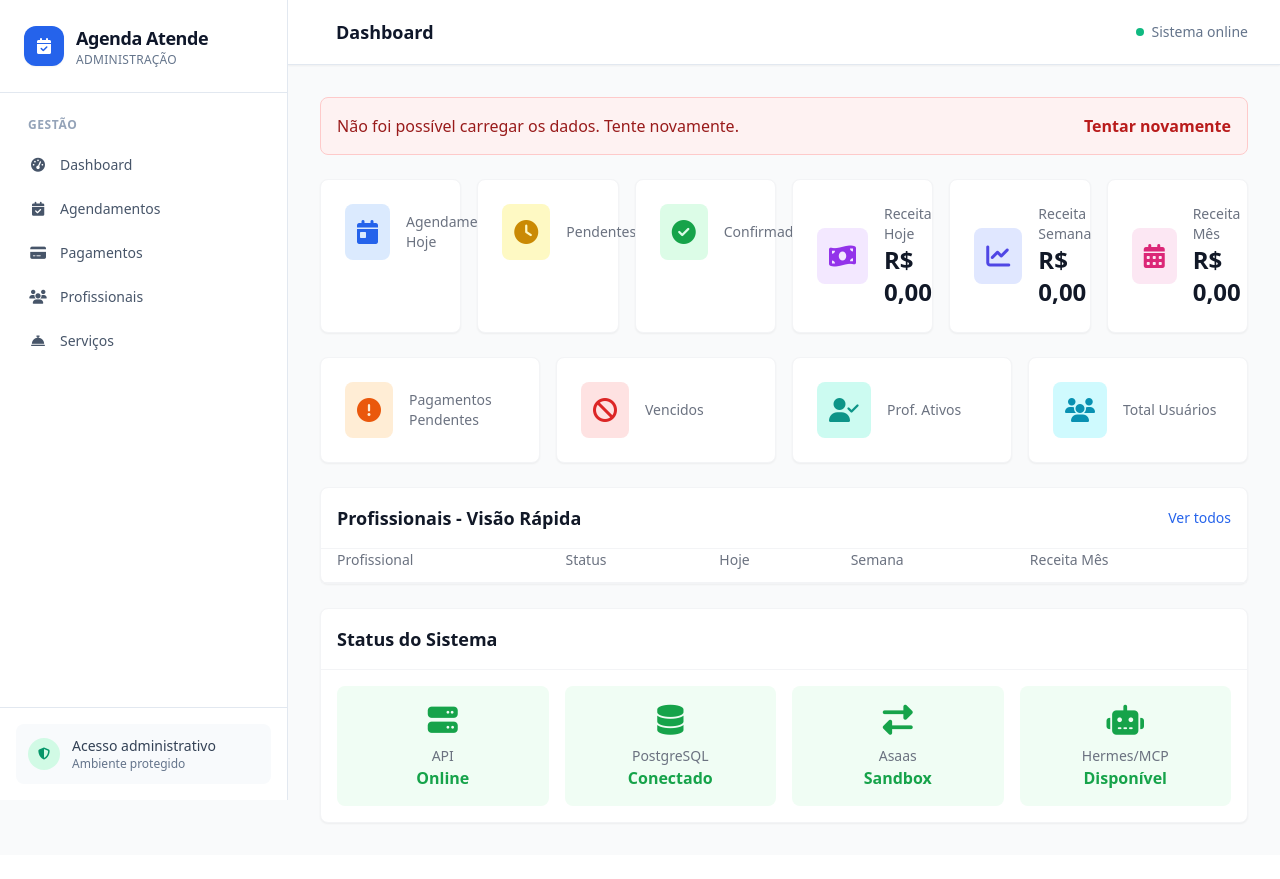
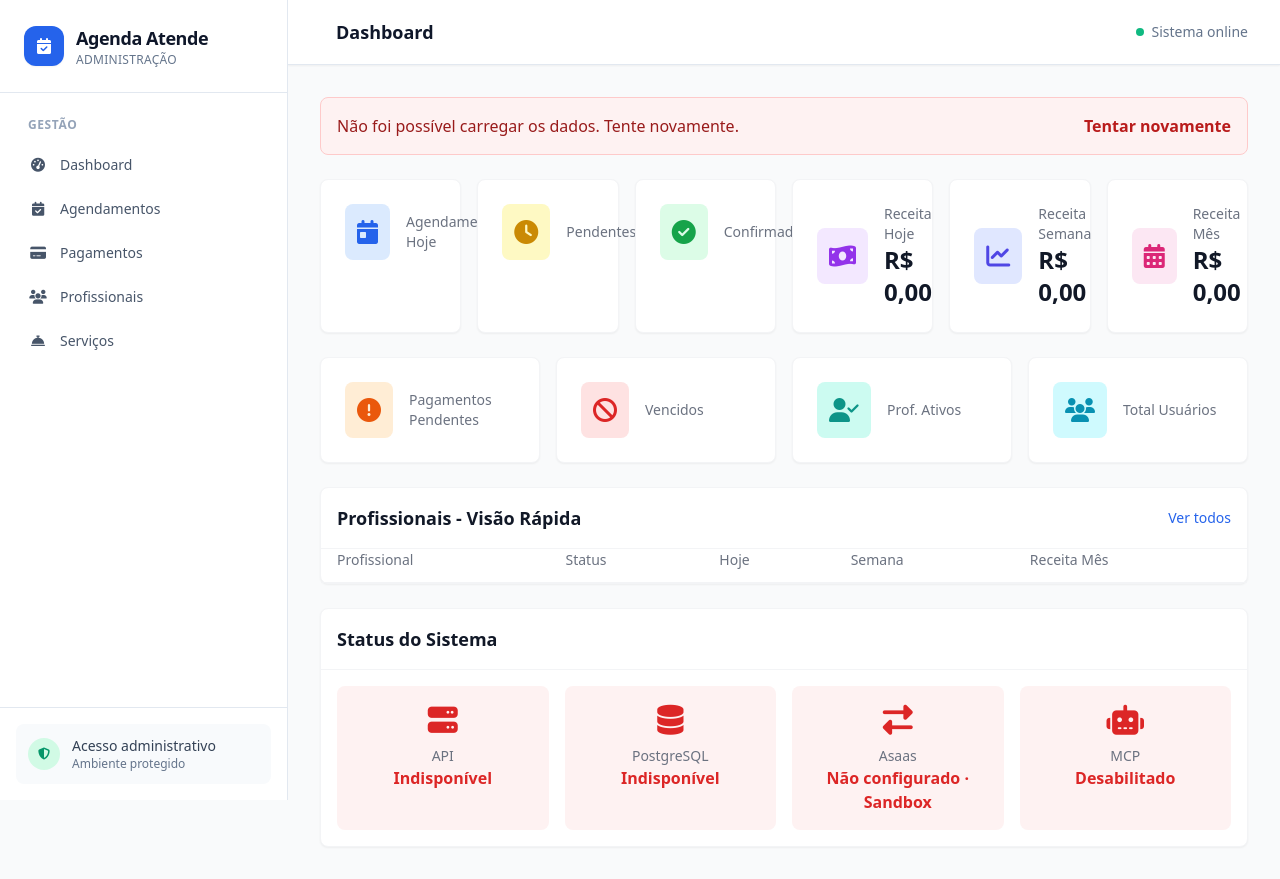
Before and after one commit to cezaralfredo/plataforma_atende_agenda, a FastAPI app: template app/admin/templates/dashboard.html in a window 1280 px wide. Before the commit the page ends 824 px from the top, so only its background shows below. Run offline with FastAPI, Linux system fonts and the light colour scheme; the template is opened without the code that fills it, so the values that code supplies are empty; parts of the project's set-up code (start-up, migrations or seed data) failed here and were passed over; some libraries are stand-ins or nearby versions.

Commit message:
fix(admin): report integration status truthfully

```diff
--- a/app/admin/templates/dashboard.html
+++ b/app/admin/templates/dashboard.html
@@ -196,25 +196,29 @@
             <h3 class="text-lg font-semibold text-gray-900">Status do Sistema</h3>
         </div>
         <div class="p-4 grid grid-cols-1 sm:grid-cols-4 gap-4 text-center">
-            <div class="p-4 bg-green-50 rounded-lg">
-                <i class="fas fa-server text-green-600 text-3xl mb-2"></i>
+            <div class="p-4 rounded-lg" :class="systemCardClass(systemStatus.api.status === 'online')">
+                <i class="fas fa-server text-3xl mb-2" :class="systemTextClass(systemStatus.api.status === 'online')"></i>
                 <p class="text-sm text-gray-500">API</p>
-                <p class="font-bold text-green-600">Online</p>
+                <p class="font-bold" :class="systemTextClass(systemStatus.api.status === 'online')"
+                   x-text="systemStatus.api.status === 'online' ? 'Online' : 'Indisponível'"></p>
             </div>
-            <div class="p-4 bg-green-50 rounded-lg">
-                <i class="fas fa-database text-green-600 text-3xl mb-2"></i>
+            <div class="p-4 rounded-lg" :class="systemCardClass(systemStatus.database.status === 'connected')">
+                <i class="fas fa-database text-3xl mb-2" :class="systemTextClass(systemStatus.database.status === 'connected')"></i>
                 <p class="text-sm text-gray-500">PostgreSQL</p>
-                <p class="font-bold text-green-600">Conectado</p>
+                <p class="font-bold" :class="systemTextClass(systemStatus.database.status === 'connected')"
+                   x-text="systemStatus.database.status === 'connected' ? 'Conectado' : 'Indisponível'"></p>
             </div>
-            <div class="p-4 bg-green-50 rounded-lg">
-                <i class="fas fa-exchange-alt text-green-600 text-3xl mb-2"></i>
+            <div class="p-4 rounded-lg" :class="systemCardClass(systemStatus.asaas.configured)">
+                <i class="fas fa-exchange-alt text-3xl mb-2" :class="systemTextClass(systemStatus.asaas.configured)"></i>
                 <p class="text-sm text-gray-500">Asaas</p>
-                <p class="font-bold text-green-600">Sandbox</p>
+                <p class="font-bold" :class="systemTextClass(systemStatus.asaas.configured)"
+                   x-text="asaasStatusLabel()"></p>
             </div>
-            <div class="p-4 bg-green-50 rounded-lg">
-                <i class="fas fa-robot text-green-600 text-3xl mb-2"></i>
-                <p class="text-sm text-gray-500">Hermes/MCP</p>
-                <p class="font-bold text-green-600">Disponível</p>
+            <div class="p-4 rounded-lg" :class="systemCardClass(systemStatus.mcp.endpoint_enabled)">
+                <i class="fas fa-robot text-3xl mb-2" :class="systemTextClass(systemStatus.mcp.endpoint_enabled)"></i>
+                <p class="text-sm text-gray-500">MCP</p>
+                <p class="font-bold" :class="systemTextClass(systemStatus.mcp.endpoint_enabled)"
+                   x-text="systemStatus.mcp.endpoint_enabled ? 'Endpoint habilitado' : 'Desabilitado'"></p>
             </div>
         </div>
     </div>
@@ -227,6 +231,12 @@ function dashboard() {
         professionals: [],
         loading: false,
         loadError: '',
+        systemStatus: {
+            api: {status: 'unavailable'},
+            database: {status: 'unavailable'},
+            asaas: {configured: false, mode: 'sandbox'},
+            mcp: {endpoint_enabled: false}
+        },
 
         async reload() {
             await this.loadKPIs();
@@ -244,6 +254,10 @@ function dashboard() {
                 const profsResponse = await adminFetch('/admin/api/professionals?limit=5');
                 if (!profsResponse.ok) throw new Error('professionals-load-failed');
                 this.professionals = await profsResponse.json();
+
+                const statusResponse = await adminFetch('/admin/api/system-status');
+                if (!statusResponse.ok) throw new Error('system-status-load-failed');
+                this.systemStatus = await statusResponse.json();
             } catch (error) {
                 console.error('Erro ao carregar KPIs:', error);
                 this.loadError = 'Não foi possível carregar os dados. Tente novamente.';
@@ -256,6 +270,19 @@ function dashboard() {
             if (!cents) return 'R$ 0,00';
             const reais = (cents / 100).toFixed(2);
             return 'R$ ' + reais.replace('.', ',').replace(/\B(?=(\d{3})+(?!\d))/g, '.');
+        },
+
+        systemCardClass(available) {
+            return available ? 'bg-green-50' : 'bg-red-50';
+        },
+
+        systemTextClass(available) {
+            return available ? 'text-green-600' : 'text-red-600';
+        },
+
+        asaasStatusLabel() {
+            const mode = this.systemStatus.asaas.mode === 'production' ? 'Produção' : 'Sandbox';
+            return this.systemStatus.asaas.configured ? `Configurado · ${mode}` : `Não configurado · ${mode}`;
         }
     }
 }
```
Also changed, not shown: app/admin/router.py (+10 -0 lines), app/admin/schemas.py (+20 -0 lines), app/admin/service.py (+19 -1 lines), tests/test_admin_system_status.py (added, +38 -0 lines).
